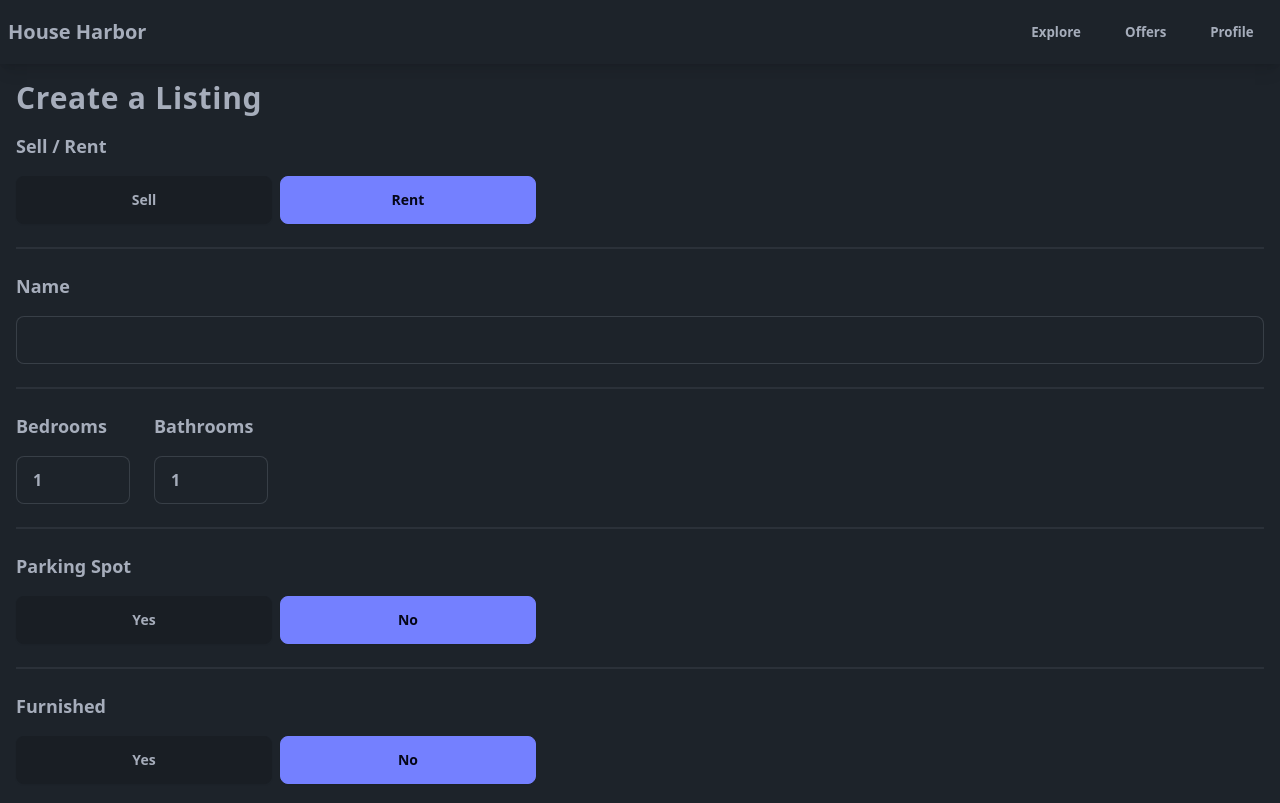
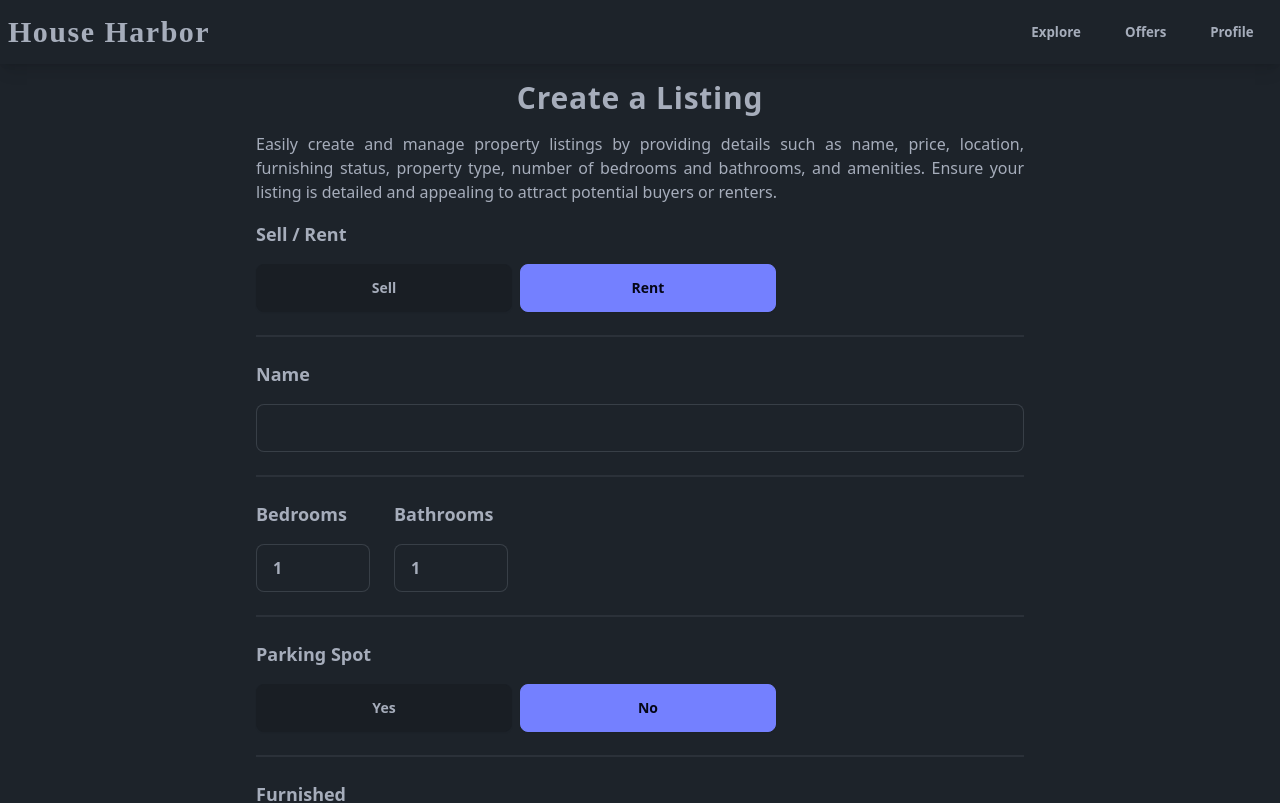
Before and after one commit to Radexman/House-Harbor-App, a React (Vite) app: page /create-listing in a window 1280 px wide. Shown: the top 803 px of the page. Built offline with nearby package versions, Linux system fonts and the light colour scheme; no server answers; sample sign-in values are in the browser's storage.

Commit message:
Layout Improvements

```diff
--- a/index.html
+++ b/index.html
@@ -9,6 +9,7 @@
       integrity="sha256-p4NxAoJBhIIN+hmNHrzRCf9tD/miZyoHS5obTRR9BMY="
       crossorigin=""
     />
+    <link rel="shortcut icon" href="/src/assets/images/favicon.png" type="image/x-icon" />
     <title>House Harbor</title>
   </head>
   <body>
--- a/src/components/layout/Navbar/Navbar.tsx
+++ b/src/components/layout/Navbar/Navbar.tsx
@@ -5,7 +5,7 @@ function Navbar() {
     <nav className="hidden md:block">
       <div className="navbar h-[5vh] bg-base-100 shadow-lg">
         <div className="flex-1">
-          <Link to="/" className="text-xl font-semibold ">
+          <Link to="/" className="font-logo text-3xl font-bold tracking-wider">
             House Harbor
           </Link>
         </div>
--- a/src/components/layout/SwiperComponent/SwiperComponent.tsx
+++ b/src/components/layout/SwiperComponent/SwiperComponent.tsx
@@ -30,7 +30,7 @@ function SwiperComponent({ imagesUrls }: SwiperComponentProps) {
       {imagesUrls.map((imageUrl) => (
         <SwiperSlide key={imageUrl}>
           <div
-            className="h-64 w-full bg-cover bg-center"
+            className="h-[50vh] w-full bg-cover bg-center"
             style={{ backgroundImage: `url(${imageUrl}` }}
           />
         </SwiperSlide>
--- a/src/index.css
+++ b/src/index.css
@@ -1,6 +1,7 @@
 @tailwind base;
 @tailwind components;
 @tailwind utilities;
+@import url('https://fonts.googleapis.com/css2?family=Abril+Fatface&family=Pacifico&family=Sanchez:ital@0;1&display=swap');
 
 @keyframes slideIn {
   from {
--- a/src/pages/Contact/Contact.tsx
+++ b/src/pages/Contact/Contact.tsx
@@ -51,14 +51,14 @@ function Contact() {
       >
         <div className="hero-overlay bg-opacity-80 sm:bg-opacity-70" />
         <div className="container">
-          <div className="mx-auto rounded-md p-4 sm:bg-primary-content sm:bg-opacity-30 ">
+          <div className="mx-auto max-w-5xl rounded-md p-6 sm:bg-primary-content sm:bg-opacity-30 ">
             <header>
               <h1 className="text-3xl font-semibold">
-                Contanct {landlord.username}
+                Contact {landlord.username}
               </h1>
               <h2 className="pt-4 text-xl font-semibold">
                 Send mail or call landlord to know about {landlord.username}
-                &apos;s listing {searchParams.get('listingName')}
+                &apos;s listing: {searchParams.get('listingName')}
               </h2>
             </header>
             <main>
--- a/src/pages/CreateListing/CreateListing.tsx
+++ b/src/pages/CreateListing/CreateListing.tsx
@@ -252,12 +252,18 @@ function CreateListing() {
   return (
     <div className="container mx-auto mb-16 p-4">
       {isLoading ? <Spinner /> : null}
-      <header className="mb-4">
+      <header className="mb-4 text-center">
         <h1 className="text-3xl font-semibold tracking-wide">
           Create a Listing
         </h1>
       </header>
-      <main>
+      <main className="mx-auto max-w-3xl">
+        <p className="pb-4 text-center md:text-justify">
+          Easily create and manage property listings by providing details such
+          as name, price, location, furnishing status, property type, number of
+          bedrooms and bathrooms, and amenities. Ensure your listing is detailed
+          and appealing to attract potential buyers or renters.
+        </p>
         <form onSubmit={handleFormSubmit}>
           <div className="flex flex-col space-y-4">
             <p className="text-lg font-semibold">Sell / Rent</p>
--- a/src/pages/Profile/Profile.tsx
+++ b/src/pages/Profile/Profile.tsx
@@ -8,7 +8,6 @@ import {
   FaMobile as PhoneIcon,
 } from 'react-icons/fa';
 import { IoHome as HomeIcon } from 'react-icons/io5';
-import { DevTool } from '@hookform/devtools';
 import { IoIosCheckmarkCircle as CheckmarkIcon } from 'react-icons/io';
 import { toast } from 'react-toastify';
 import { Link, useNavigate } from 'react-router-dom';
@@ -46,7 +45,8 @@ function Profile() {
 
   const [listings, setListings] = useState<FetchedDataTypes[] | null>();
   const [number, setNumber] = useState();
-  const { register, watch, control } = useForm({
+  const [isTextVisible, setIsTextVisible] = useState(false);
+  const { register, watch } = useForm({
     mode: 'onChange',
   });
   const phoneNumberRegex =
@@ -134,6 +134,10 @@ function Profile() {
     navigate(`/edit-listing/${id}`);
   };
 
+  const toggleText = () => {
+    setIsTextVisible((prevState) => !prevState);
+  };
+
   return (
     <div>
       {isLoading ? <Spinner /> : null}
@@ -195,17 +199,6 @@ function Profile() {
                       )}
                     </div>
                     <div className="form-control relative  w-full md:w-[50%]">
-                      <div
-                        data-tip="Correct number patterns +1 (123) 456-7890,
-                123-456-7890,
-                123 456 7890,
-                1234567890,
-                +1234567890,
-                01234567890"
-                        className="text-md badge tooltip absolute -top-8 right-0 flex  h-6 w-6 items-center justify-center rounded-full border border-primary font-semibold"
-                      >
-                        ?
-                      </div>
                       <label
                         htmlFor="phone"
                         className="input input-bordered flex items-center gap-2"
@@ -232,9 +225,27 @@ function Profile() {
                         </button>
                       </label>
                       {!phoneNumberRegex.test(phone) ? (
-                        <p className="pt-1 text-xs ">
-                          Phone number must be in correct format
-                        </p>
+                        <div>
+                          <p className="pt-1 text-xs">
+                            Phone number must be in
+                            <button
+                              type="button"
+                              onClick={toggleText}
+                              className="pl-1 underline duration-200 hover:text-primary"
+                            >
+                              correct format
+                            </button>
+                          </p>
+                          <p
+                            className={`${
+                              isTextVisible ? 'block' : 'hidden'
+                            } text-xs`}
+                          >
+                            Correct number patterns: +1 (123) 456-7890,
+                            123-456-7890, 123 456 7890, 1234567890, +1234567890,
+                            01234567890
+                          </p>
+                        </div>
                       ) : (
                         <p className="animate-slideIn flex transform items-center pt-1 text-xs text-green-400 transition-transform">
                           Correct phone number format
@@ -297,7 +308,6 @@ function Profile() {
           </div>
         </div>
       </main>
-      <DevTool control={control} />
     </div>
   );
 }
--- a/tailwind.config.js
+++ b/tailwind.config.js
@@ -3,7 +3,11 @@
 module.exports = {
   content: ['./src/**/*.{js,jsx,ts,tsx}'],
   theme: {
-    extend: {},
+    extend: {
+      fontFamily: {
+        logo: ['Sanchez', 'serif'],
+      },
+    },
   },
   // eslint-disable-next-line global-require
   plugins: [require('daisyui')],
```
Also changed, not shown: src/assets/images/favicon.png (added).
